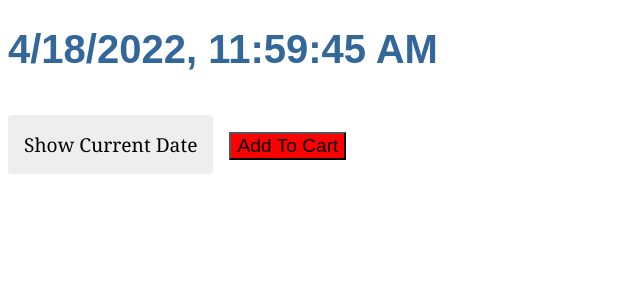
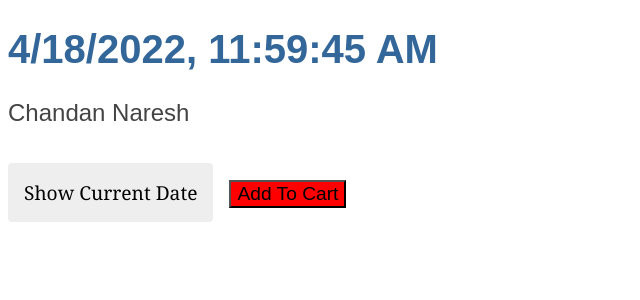
Before and after one commit to chandansutradhar2/angular-myfirstapp, an Angular app: page / in a window 1280 px wide. Shown: the top 300 px of the page, without its empty margins (0-640 px from the left). Built offline with nearby package versions, Linux system fonts and the light colour scheme.

Commit message:
string interpolation using method invocation

```diff
--- a/src/app/app.component.html
+++ b/src/app/app.component.html
@@ -1,3 +1,4 @@
 <h1>{{currentDate}}</h1>
+<h2>{{getCurrentUserName()}}</h2>
 <button (click)="showDateTime()">Show Current Date</button>
 <app-cart></app-cart>
--- a/src/app/app.component.ts
+++ b/src/app/app.component.ts
@@ -7,12 +7,16 @@ import { Component } from '@angular/core';
 })
 export class AppComponent {
   currentDate!: string;
-
+  name: string = 'chandan';
   constructor() {
     setInterval(() => {
       this.currentDate = new Date().toLocaleString();
     }, 1000);
   }
 
+  getCurrentUserName(): string {
+    return 'Chandan Naresh';
+  }
+
   showDateTime() {}
 }
```
